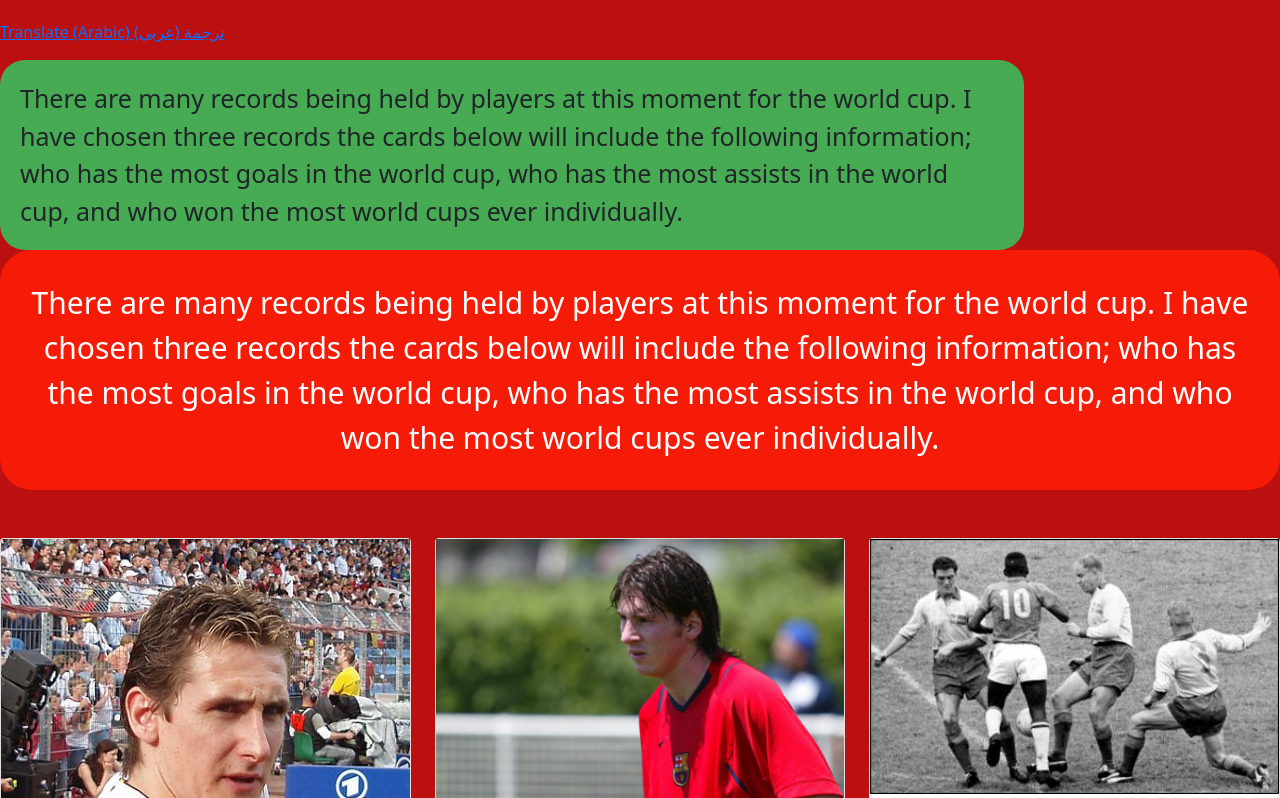
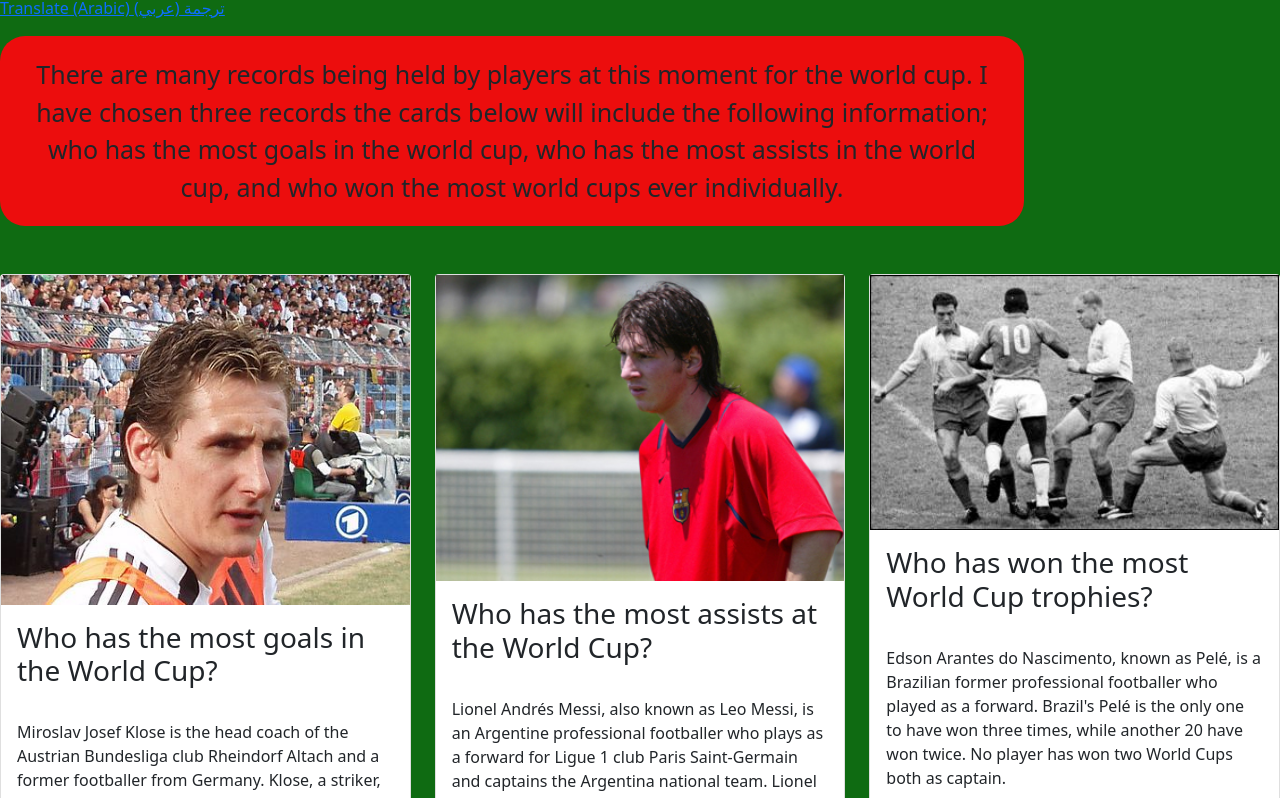
Before and after one commit to GaithS/FinalProject, a plain HTML site: page SecondPageWC.html in a window 1280 px wide. Shown: the part 131-929 px from the top of the page. Drawn offline with nearby package versions, Linux system fonts and the light colour scheme.

Commit message:
I merged my work with talals.

```diff
--- a/SecondPage.css
+++ b/SecondPage.css
@@ -1,7 +1,7 @@
 
 
   body {
-    background-color: rgb(188, 16, 16);
+    background-color: rgb(15, 107, 18);
   }
 
   ul {
--- a/SecondPageWC.html
+++ b/SecondPageWC.html
@@ -23,11 +23,8 @@
                 World Cup Records
             </div>
 
-            <br>
 
-          </div>
 
-        </div>
           <script>
           function trial () {
             const string = " هناك العديد من الأرقام القياسية التي يحتفظ بها اللاعبون في هذه اللحظة لكأس العالم. لقد اخترت ثلاثة سجلات ستتضمن البطاقات أدناه المعلومات التالية ؛ من لديه أكبر عدد من الأهداف في كأس العالم ، والذي لديه أكبر عدد من التمريرات الحاسمة في كأس العالم ، والذي فاز بأكبر عدد من كؤوس العالم على الإطلاق."
@@ -44,38 +41,16 @@
           }
           </script>
 
-        <html>
-        <body>
-
-
-
-
           <p>  <a href="#" onclick="arabic();";> Translate (Arabic) ترجمة (عربي) </a> </p>
           <div id = "chair" style="width:80%;
                       border-radius:25px;
                       padding:20px;
                       font-size:25px;
-                    background-color: rgb(70, 171, 82);">
+                      background-color: rgb(236, 13, 13);
+                      text-align: center">
             There are many records being held by players at this moment for the world cup. I have chosen three records
             the cards below will include the following information; who has the most goals in the world cup, who has the
             most assists in the world cup, and who won the most world cups ever individually.
-        </div>
-
-
-
-
-
-
-                <div style =" border-radius:32px;
-                      padding:30px;
-                      font-size:30px;
-                      background-color: rgb(245, 27, 7);
-                      color:white;
-                      text-align: center">
-            There are many records being held by players at this moment for the world cup.
-            I have chosen three records the cards below will include the following information;
-            who has the most goals in the world cup, who has the most assists in the world cup, and
-            who won the most world cups ever individually.
           </div>
 
             <br>
```
Lines whose indentation alone changed are shown as unchanged.
